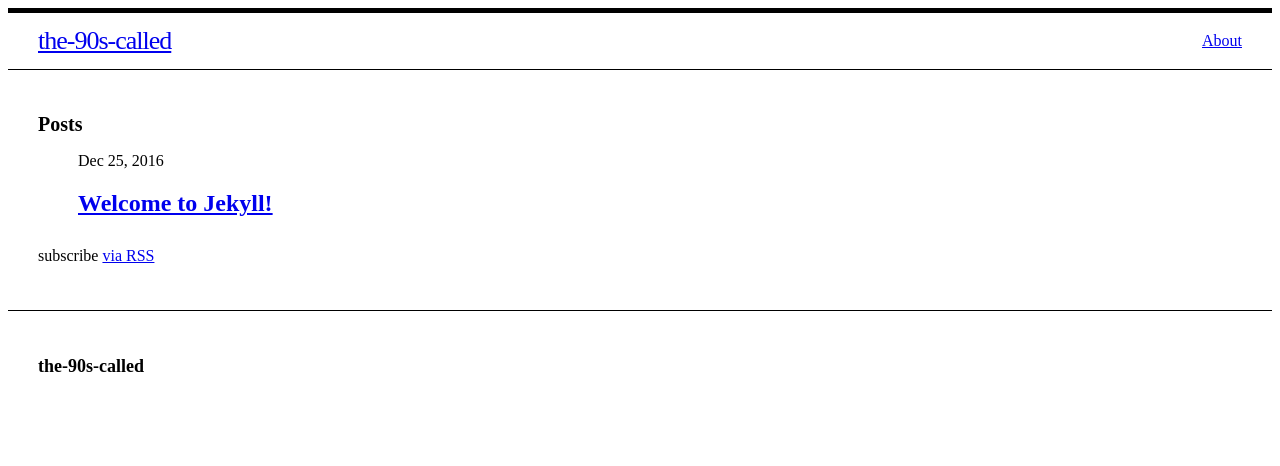
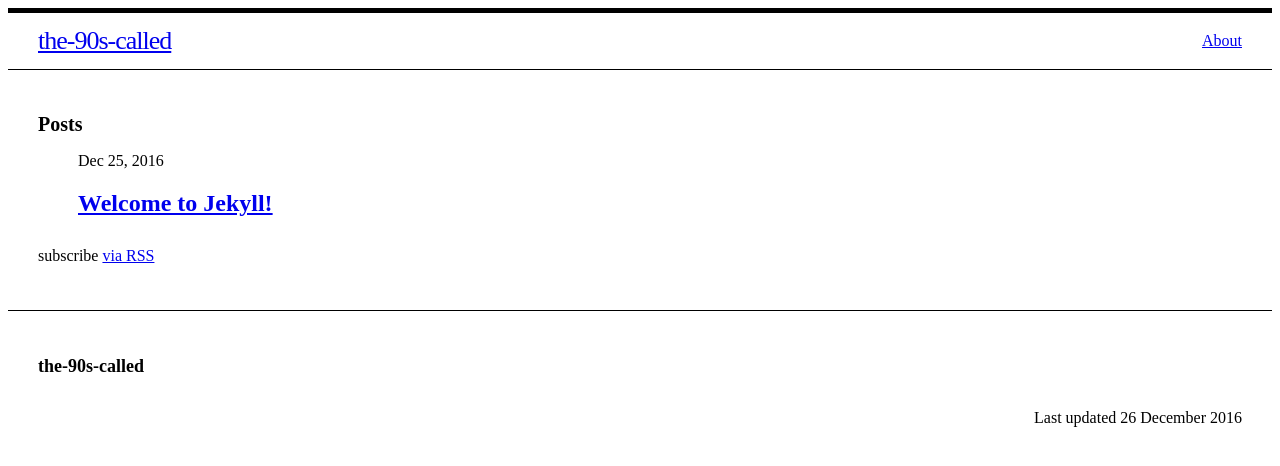
Before and after one commit to michaelshmitty/the-90s-called, a Jekyll site: the page built from index.md, in a window 1280 px wide. Shown: the top 466 px of the page. Built offline with Jekyll 4.4.1, drawn with Linux system fonts in a browser that asks for light colours.

Commit message:
Minor footer layout fixes. Added "last updated" field to footer.

```diff
--- a/_includes/footer.html
+++ b/_includes/footer.html
@@ -2,11 +2,23 @@
   <div class="wrapper">
     <h2 class="footer-heading">{{ site.title | escape }}</h2>
     <p><em>{{ site.description | escape }}</em></p>
-    {% if site.author %}
-      <br>{{ site.author | escape }}
-    {% endif %}
-    {% if site.email %}
-      <br><a href="mailto:{{ site.email }}">{{ site.email }}
-    {% endif %}
+    <div class="footer-col-wrapper">
+      <div class="footer-col footer-col-1">
+            {% if site.author %}
+              <br>{{ site.author | escape }}
+            {% endif %}
+            {% if site.email %}
+              | <a href="mailto:{{ site.email }}">{{ site.email }}</a>
+            {% endif %}
+        </ul>
+      </div>
+
+      <div class="footer-col footer-col-2">
+      </div>
+
+      <div class="footer-col footer-col-3">
+        <p style="text-align: right;">Last updated {{ site.time | date_to_long_string }}</p>
+      </div>
+    </div>
   </div>
 </footer>
--- a/_sass/90s/_layout.scss
+++ b/_sass/90s/_layout.scss
@@ -148,3 +148,50 @@
     }
   }
 }
+
+.footer-col-wrapper {
+  margin-left: -$spacing-unit / 2;
+  @extend %clearfix;
+}
+
+.footer-col {
+  float: left;
+  margin-bottom: $spacing-unit / 2;
+  padding-left: $spacing-unit / 2;
+}
+
+.footer-col-1 {
+  width: -webkit-calc(35% - (#{$spacing-unit} / 2));
+  width:         calc(35% - (#{$spacing-unit} / 2));
+}
+
+.footer-col-2 {
+  width: -webkit-calc(20% - (#{$spacing-unit} / 2));
+  width:         calc(20% - (#{$spacing-unit} / 2));
+}
+
+.footer-col-3 {
+  width: -webkit-calc(45% - (#{$spacing-unit} / 2));
+  width:         calc(45% - (#{$spacing-unit} / 2));
+}
+
+@include media-query($on-laptop) {
+  .footer-col-1,
+  .footer-col-2 {
+    width: -webkit-calc(50% - (#{$spacing-unit} / 2));
+    width:         calc(50% - (#{$spacing-unit} / 2));
+  }
+
+  .footer-col-3 {
+    width: -webkit-calc(100% - (#{$spacing-unit} / 2));
+    width:         calc(100% - (#{$spacing-unit} / 2));
+  }
+}
+
+@include media-query($on-palm) {
+  .footer-col {
+    float: none;
+    width: -webkit-calc(100% - (#{$spacing-unit} / 2));
+    width:         calc(100% - (#{$spacing-unit} / 2));
+  }
+}
```
